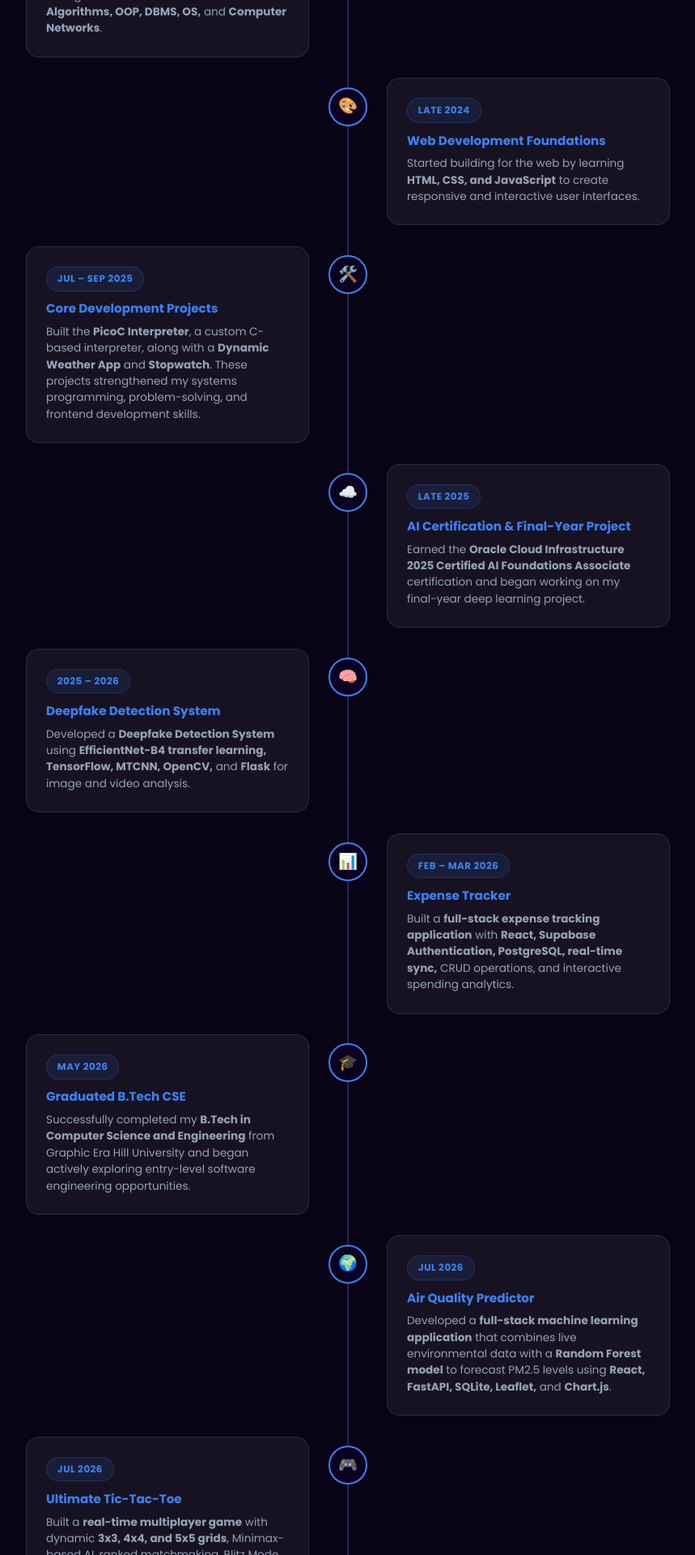
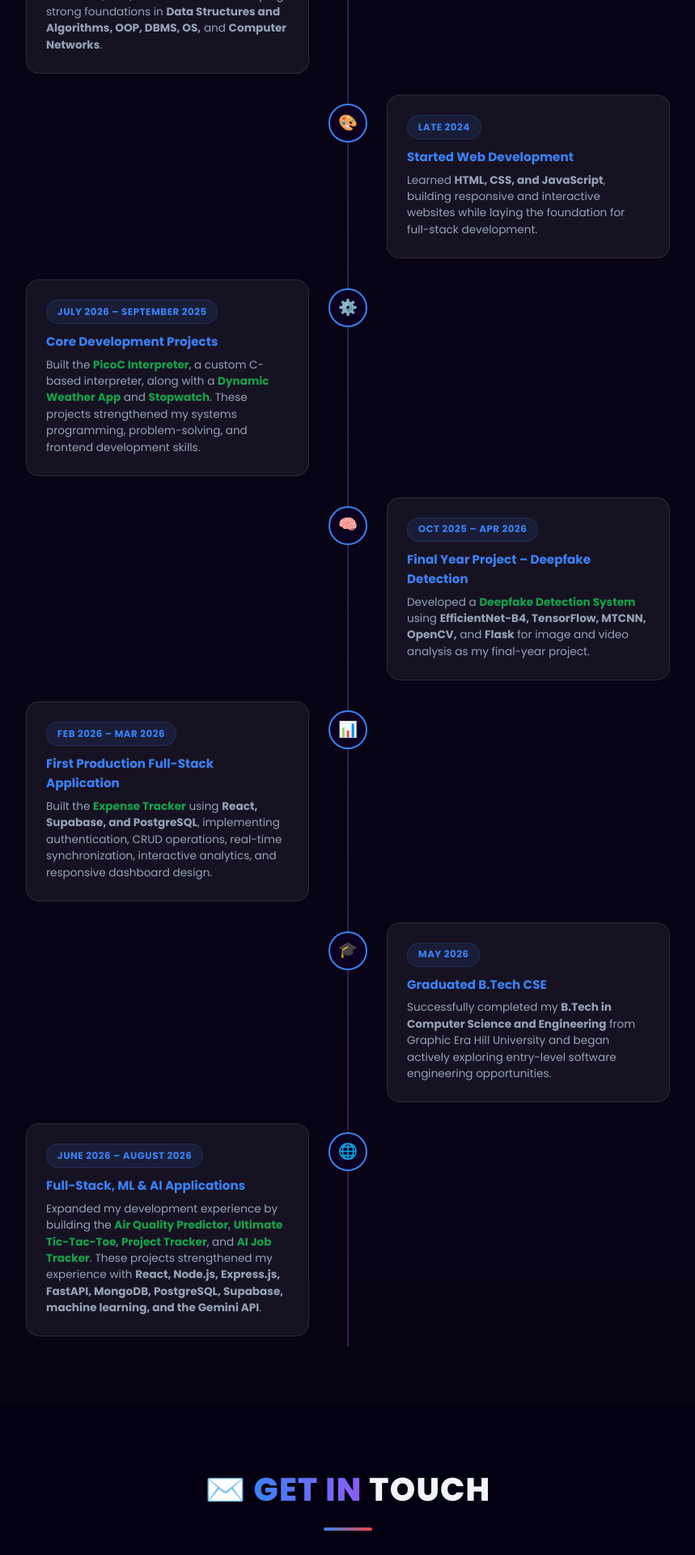
Before and after one commit to atul-kumar-30/Portfolio, a React (Vite) app: page / in a window 1280 px wide. Shown: the part 6294-8214 px from the top of the page at 81% size, without its empty margins (210-1069 px from the left). Built offline with nearby package versions, Linux system fonts and the light colour scheme.

Commit message:
Update timeline entries, refine descriptions, and add custom CSS for timeline links

```diff
--- a/src/components/Timeline.jsx
+++ b/src/components/Timeline.jsx
@@ -3,12 +3,12 @@ import React, { useEffect } from "react";
 const timelineItems = [
   {
     date: "2020",
-    icon: "🌱",
+    icon: "📚",
     title: "Completed Class 10",
     description: (
       <>
-        Completed secondary education with a growing interest in{" "}
-        <strong>Science, Mathematics, and technology</strong>.
+        Successfully completed secondary education while building a strong
+        academic foundation in <strong>Science and Mathematics</strong>.
       </>
     ),
   },
@@ -39,18 +39,18 @@ const timelineItems = [
   {
     date: "Late 2024",
     icon: "🎨",
-    title: "Web Development Foundations",
+    title: "Started Web Development",
     description: (
       <>
-        Started building for the web by learning{" "}
-        <strong>HTML, CSS, and JavaScript</strong> to create responsive and
-        interactive user interfaces.
+        Learned <strong>HTML, CSS, and JavaScript</strong>, building responsive
+        and interactive websites while laying the foundation for full-stack
+        development.
       </>
     ),
   },
   {
-    date: "Jul – Sep 2025",
-    icon: "🛠️",
+    date: "July 2026 – September 2025",
+    icon: "⚙️",
     title: "Core Development Projects",
     description: (
       <>
@@ -71,50 +71,40 @@ const timelineItems = [
       </>
     ),
   },
+
   {
-    date: "Late 2025",
-    icon: "☁️",
-    title: "AI Certification & Final-Year Project",
-    description: (
-      <>
-        Earned the{" "}
-        <strong>
-          Oracle Cloud Infrastructure 2025 Certified AI Foundations Associate
-        </strong>{" "}
-        certification and began working on my final-year deep learning project.
-      </>
-    ),
-  },
-  {
-    date: "2025 – 2026",
+    date: "Oct 2025 – Apr 2026",
     icon: "🧠",
-    title: "Deepfake Detection System",
+    title: "Final Year Project – Deepfake Detection",
     description: (
       <>
         Developed a{" "}
         <TimelineLink href="https://github.com/atul-kumar-30/Deepfake-Detection">
           Deepfake Detection System
         </TimelineLink>{" "}
-        using <strong>EfficientNet-B4 transfer learning, TensorFlow, MTCNN, OpenCV,</strong>{" "}
-        and <strong>Flask</strong> for image and video analysis.
+        using <strong>EfficientNet-B4, TensorFlow, MTCNN, OpenCV,</strong> and{" "}
+        <strong>Flask</strong> for image and video analysis as my final-year
+        project.
       </>
     ),
   },
   {
-    date: "Feb – Mar 2026",
+    date: "Feb 2026 – Mar 2026",
     icon: "📊",
-    title: "Expense Tracker",
+    title: "First Production Full-Stack Application",
     description: (
       <>
-        Built a{" "}
+        Built the{" "}
         <TimelineLink href="https://github.com/atul-kumar-30/Expense_Tracker">
-          full-stack expense tracking application
+          Expense Tracker
         </TimelineLink>{" "}
-        with <strong>React, Supabase Authentication, PostgreSQL, real-time sync,</strong>{" "}
-        CRUD operations, and interactive spending analytics.
+        using <strong>React, Supabase, and PostgreSQL</strong>, implementing
+        authentication, CRUD operations, real-time synchronization, interactive
+        analytics, and responsive dashboard design.
       </>
     ),
   },
+
   {
     date: "May 2026",
     icon: "🎓",
@@ -129,54 +119,33 @@ const timelineItems = [
     ),
   },
   {
-    date: "Jul 2026",
-    icon: "🌍",
-    title: "Air Quality Predictor",
+    date: "June 2026 – August 2026",
+    icon: "🌐",
+    title: "Full-Stack, ML & AI Applications",
     description: (
       <>
-        Developed a{" "}
+        Expanded my development experience by building the{" "}
         <TimelineLink href="https://github.com/atul-kumar-30/Air-Quality-Predictor">
-          full-stack machine learning application
-        </TimelineLink>{" "}
-        that combines live environmental data with a{" "}
-        <strong>Random Forest model</strong> to forecast PM2.5 levels using{" "}
-        <strong>React, FastAPI, SQLite, Leaflet,</strong> and{" "}
-        <strong>Chart.js</strong>.
-      </>
-    ),
-  },
-  {
-    date: "Jul 2026",
-    icon: "🎮",
-    title: "Ultimate Tic-Tac-Toe",
-    description: (
-      <>
-        Built a{" "}
+          Air Quality Predictor
+        </TimelineLink>
+        ,{" "}
         <TimelineLink href="https://github.com/atul-kumar-30/ultimate-tic-tac-toe-react">
-          real-time multiplayer game
-        </TimelineLink>{" "}
-        with dynamic <strong>3x3, 4x4, and 5x5 grids</strong>, Minimax-based AI,
-        ranked matchmaking, Blitz Mode, and persistent player profiles using{" "}
-        <strong>React, Supabase,</strong> and <strong>PostgreSQL</strong>.
-      </>
-    ),
-  },
-  {
-    date: "Late Jul 2026",
-    icon: "🪄",
-    title: "Full-Stack & AI Applications",
-    description: (
-      <>
-        Created two MERN applications: a{" "}
+          Ultimate Tic-Tac-Toe
+        </TimelineLink>
+        ,{" "}
         <TimelineLink href="https://github.com/atul-kumar-30/Project-Tracker">
           Project Tracker
-        </TimelineLink>{" "}
-        with drag-and-drop Kanban boards and role-based access, and an{" "}
+        </TimelineLink>
+        , and{" "}
         <TimelineLink href="https://github.com/atul-kumar-30/AI-Job-Tracker">
           AI Job Tracker
-        </TimelineLink>{" "}
-        with JWT authentication, Gemini API integration, AI-generated cover
-        letters, and ATS resume scoring.
+        </TimelineLink>
+        . These projects strengthened my experience with{" "}
+        <strong>
+          React, Node.js, Express.js, FastAPI, MongoDB, PostgreSQL, Supabase,
+          machine learning, and the Gemini API
+        </strong>
+        .
       </>
     ),
   },
--- a/src/index.css
+++ b/src/index.css
@@ -1888,3 +1888,14 @@ a.contact-value:hover {
   opacity: 0;
   pointer-events: none;
 }
+
+/* Timeline Links */
+.timeline-link {
+  color: #16a34a;
+  text-decoration: none;
+  transition: color 0.3s ease, text-shadow 0.3s ease;
+}
+.timeline-link:hover {
+  color: #22c55e;
+  text-shadow: 0 0 12px rgba(34, 197, 94, 0.4);
+}
```
